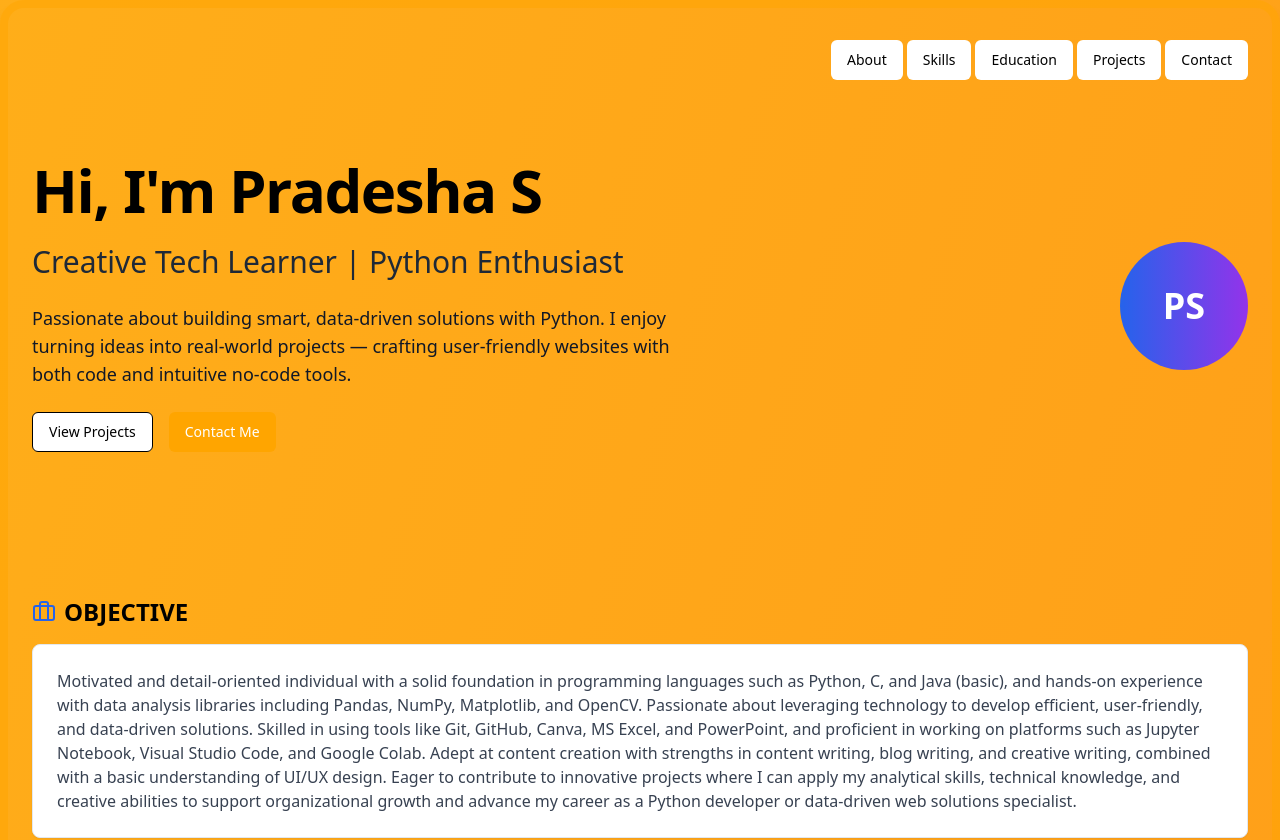
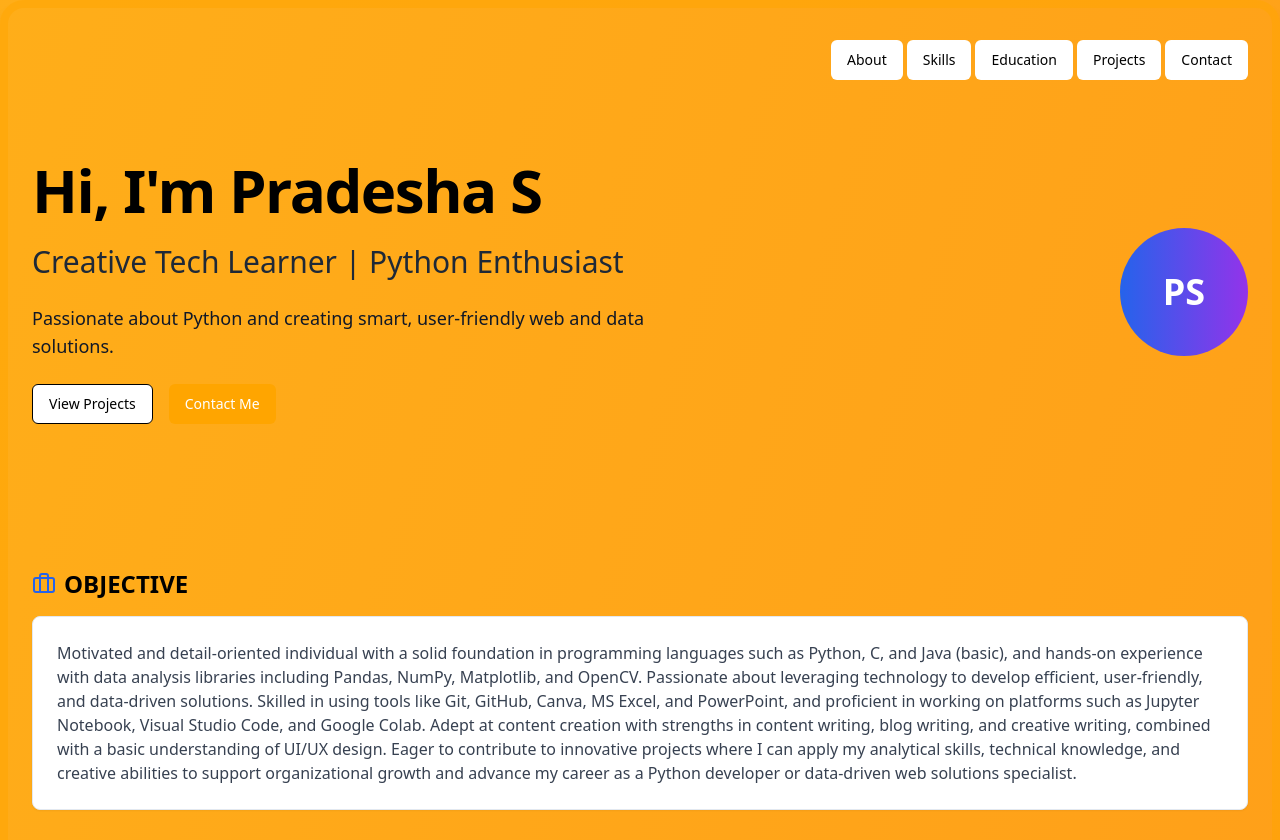
Before and after one commit to Pradesha3112/Portfolio-, a React (Vite) app: page / in a window 1280 px wide. Shown: the top 840 px of the page. Built offline with nearby package versions, Linux system fonts and the light colour scheme.

Commit message:
Fix: Update hero section description
Update the description in the hero section to reflect the user's passion for Python and creating web and data solutions.

```diff
--- a/src/pages/Index.tsx
+++ b/src/pages/Index.tsx
@@ -23,9 +23,7 @@ const Index = () => {
                 Creative Tech Learner | Python Enthusiast
               </h2>
               <p className="text-gray-900 text-lg">
-                Passionate about building smart, data-driven solutions with Python.
-                I enjoy turning ideas into real-world projects — crafting user-friendly
-                websites with both code and intuitive no-code tools.
+                Passionate about Python and creating smart, user-friendly web and data solutions.
               </p>
               <div className="flex gap-4">
                 <Button variant="outline" className="text-black border-black hover:bg-black/10" asChild>
```
